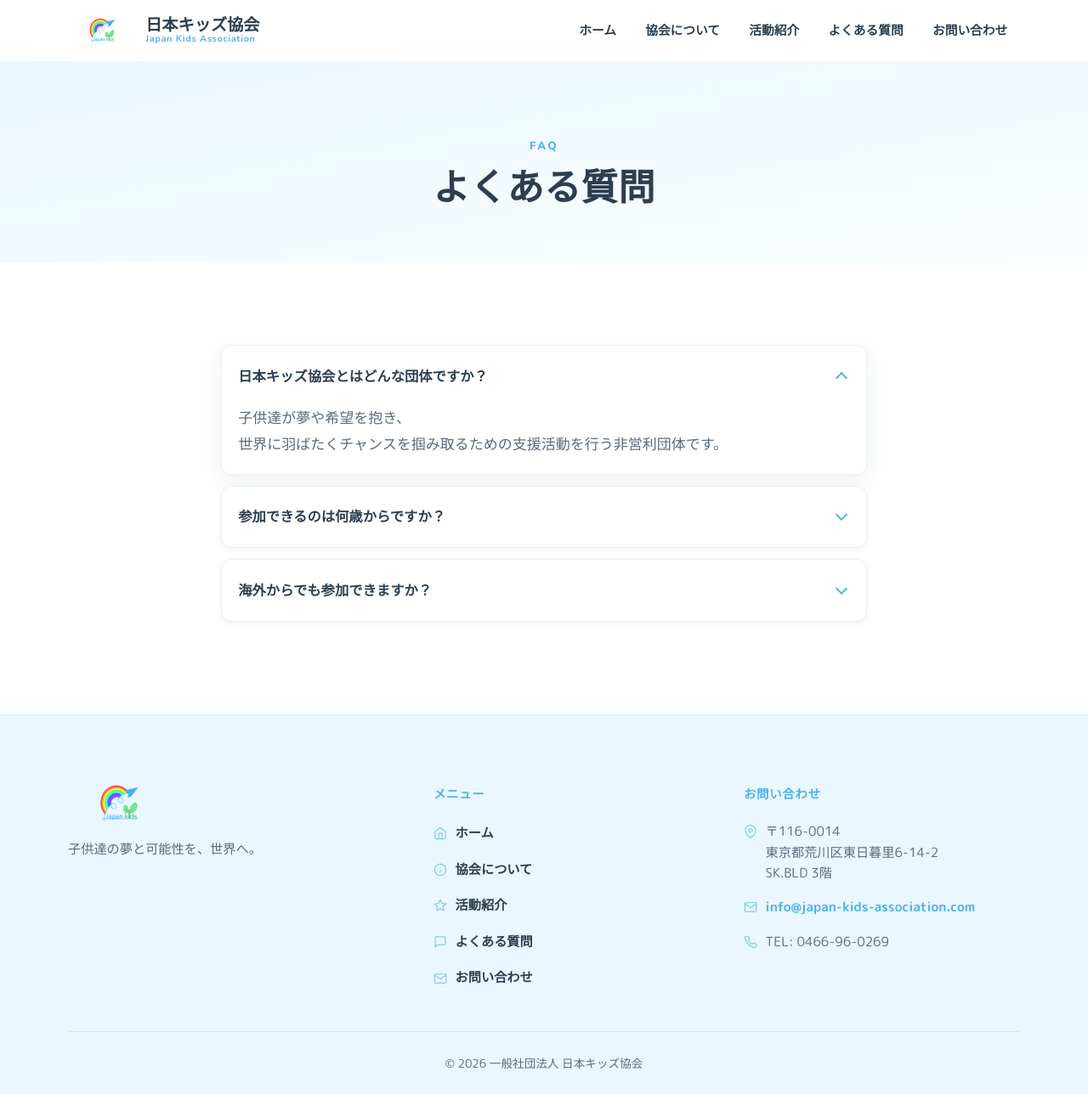
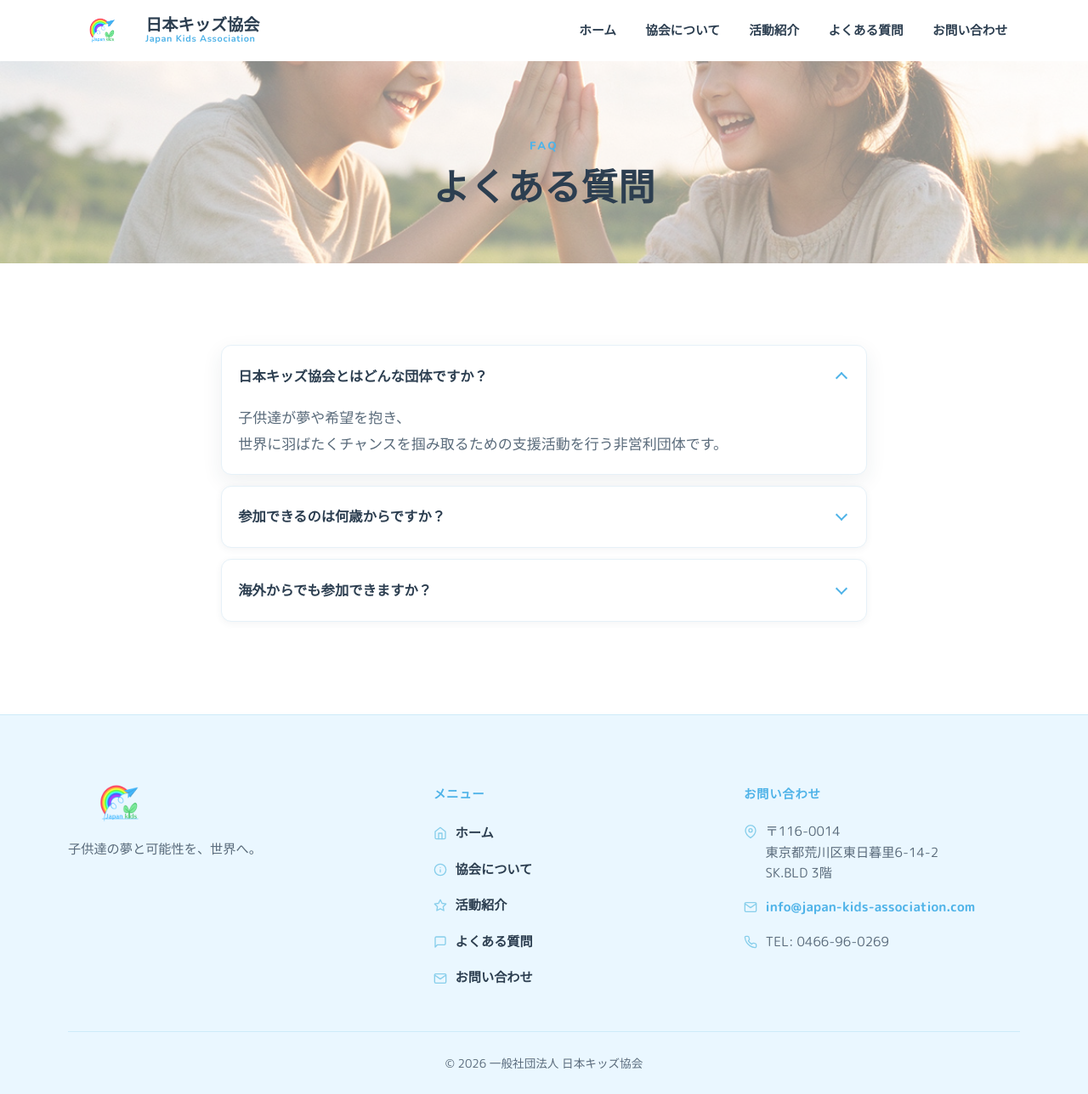
Before and after one commit to piggymiku-T/japan-kids-association, a Jekyll site: the page built from faq.md, in a window 1280 px wide and 1288 px high. Shown: the whole window at 85% size. Built offline with Jekyll 4.4.1, drawn with Linux system fonts in a browser that asks for light colours.

Commit message:
Update FAQ section with background image
Add background image style to FAQ section

```diff
--- a/faq.md
+++ b/faq.md
@@ -4,7 +4,7 @@
 description: 日本キッズ協会への参加方法・対象年齢・費用など。
 permalink: /faq/
 ---
-<section class="page-hero">
+<section class="page-hero" style="background-image: linear-gradient(rgba(255,255,255,0.5), rgba(255,255,255,0.5)), url('{{ '/assets/images/banner-faq.jpg' | relative_url }}'); background-size: cover; background-position: center;">
   <div class="container">
     <p class="section-eyebrow">FAQ</p>
     <h1 class="page-title">よくある質問</h1>
```
